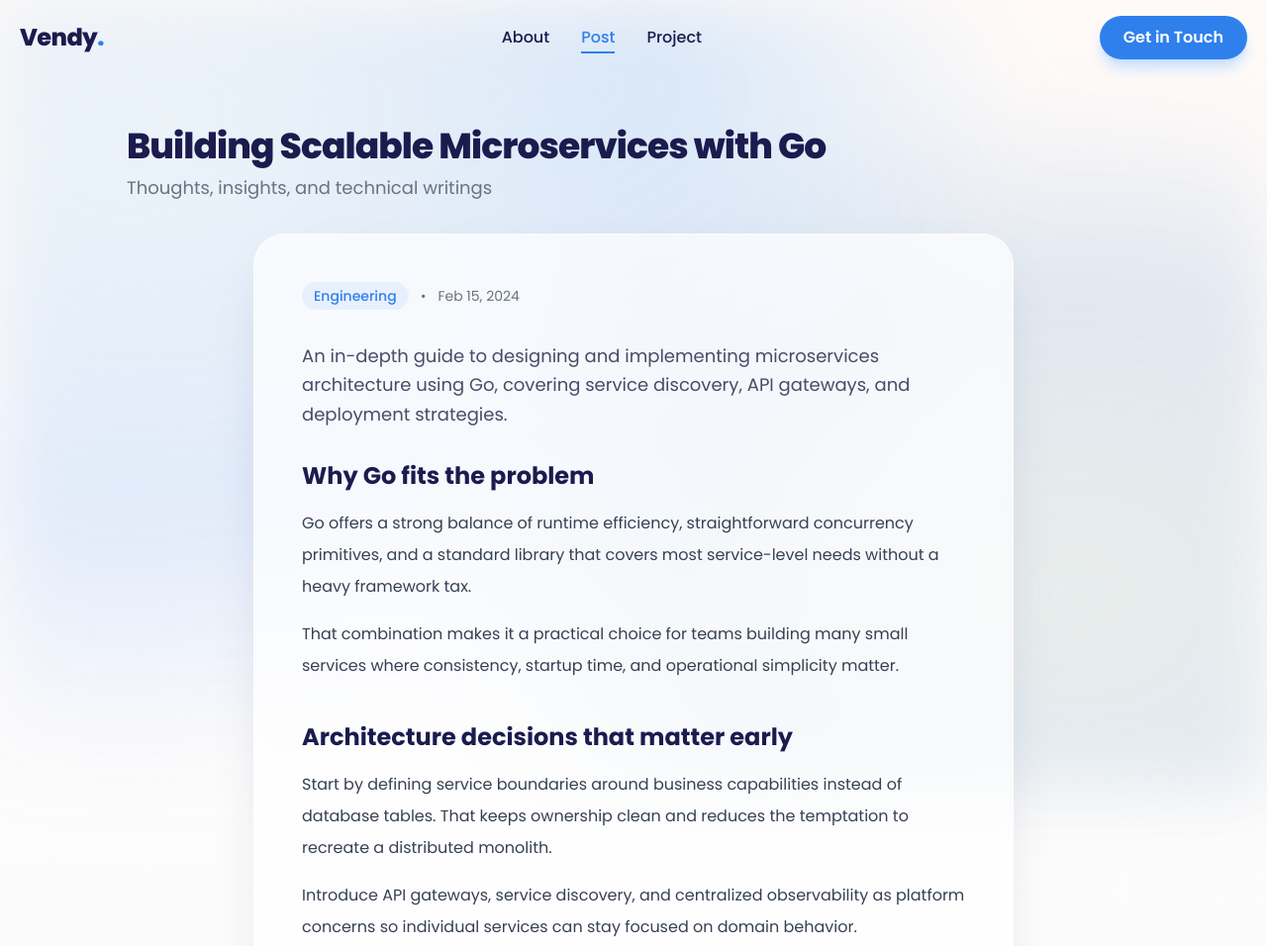
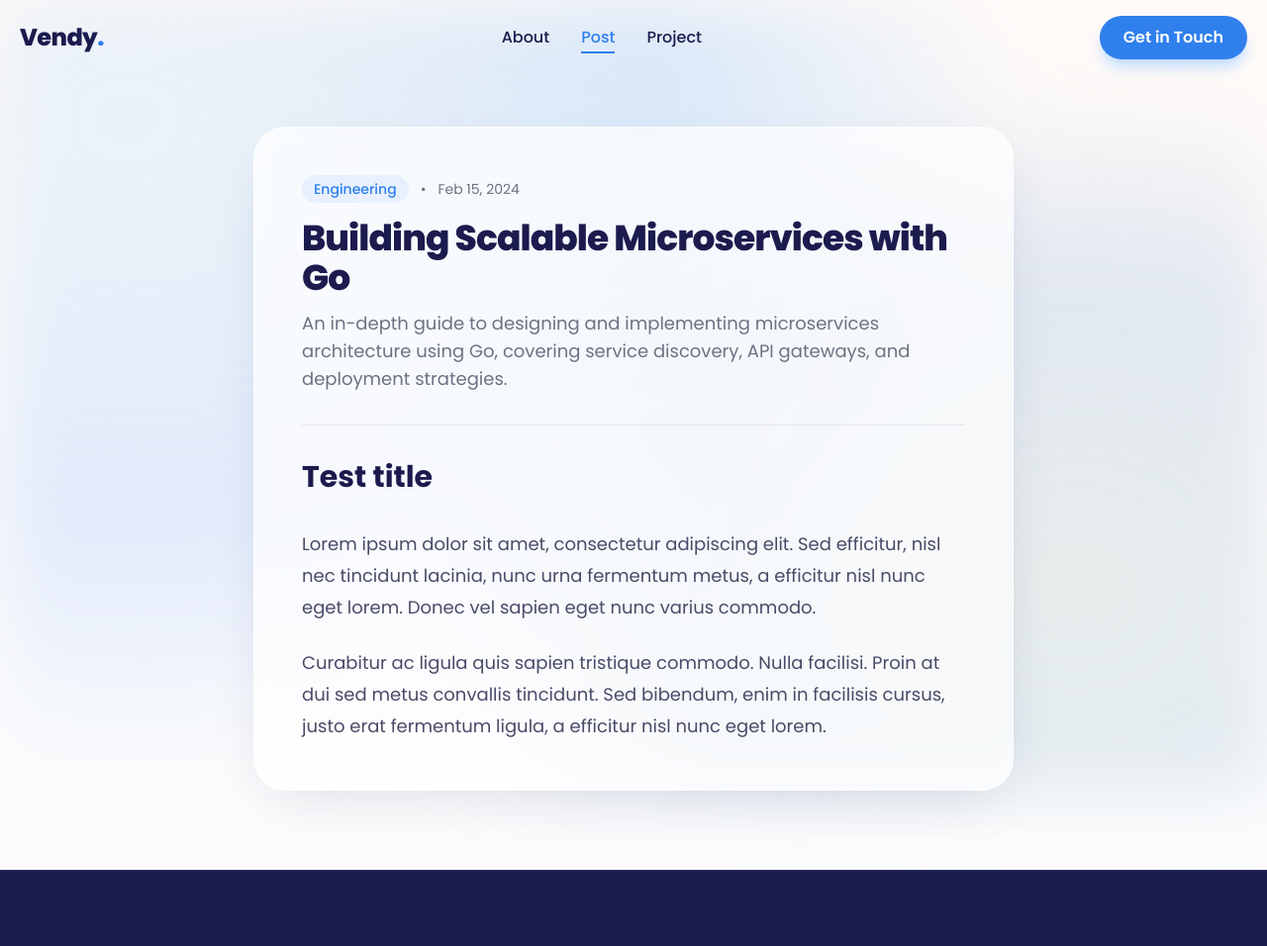
Before and after one commit to vendyp/vendyp-dev, an Astro site: page /posts/building-scalable-microservices-with-go in a window 1280 px wide. Shown: the top 956 px of the page at 99% size. Built offline with nearby package versions, Linux system fonts and the light colour scheme; Astro itself is replaced by a stand-in of ours.

Commit message:
fix: update on posts

```diff
--- a/package.json
+++ b/package.json
@@ -9,6 +9,7 @@
     "astro": "astro"
   },
   "devDependencies": {
+    "@tailwindcss/typography": "^0.5.19",
     "@tailwindcss/vite": "^4.2.1",
     "tailwindcss": "^4.2.1"
   },
--- a/src/components/CareerTimeline.astro
+++ b/src/components/CareerTimeline.astro
@@ -45,7 +45,7 @@ import { experiences } from "../data/experiences";
                                 >
                                     {experience.company}
                                 </a>
-                                <p class="relative z-10 leading-relaxed text-body" set:html={experience.description} />
+                                <p class="relative z-10 leading-relaxed text-body my-2" set:html={experience.description} />
                             </div>
                         </div>
                     ))
--- /dev/null
+++ b/src/content/config.ts
@@ -0,0 +1,16 @@
+import { defineCollection, z } from "astro:content";
+
+const posts = defineCollection({
+  type: "content",
+  schema: z.object({
+    title: z.string(),
+    excerpt: z.string(),
+    category: z.string(),
+    date: z.date(),
+    description: z.string().optional(),
+  }),
+});
+
+export const collections = {
+  posts,
+};
--- /dev/null
+++ b/src/content/posts/building-scalable-microservices-with-go.md
@@ -0,0 +1,13 @@
+---
+title: Building Scalable Microservices with Go
+excerpt: An in-depth guide to designing and implementing microservices architecture using Go, covering service discovery, API gateways, and deployment strategies.
+category: Engineering
+date: 2024-02-15
+description: Thoughts, insights, and technical writings
+---
+
+## Test title
+
+Lorem ipsum dolor sit amet, consectetur adipiscing elit. Sed efficitur, nisl nec tincidunt lacinia, nunc urna fermentum metus, a efficitur nisl nunc eget lorem. Donec vel sapien eget nunc varius commodo.
+
+Curabitur ac ligula quis sapien tristique commodo. Nulla facilisi. Proin at dui sed metus convallis tincidunt. Sed bibendum, enim in facilisis cursus, justo erat fermentum ligula, a efficitur nisl nunc eget lorem.
--- a/src/data/site.ts
+++ b/src/data/site.ts
@@ -6,79 +6,4 @@ export const navLinks = [
   { href: "/projects", label: "Project", key: "project" },
 ] as const;
 
-export const posts = [
-  {
-    slug: "building-scalable-microservices-with-go",
-    title: "Building Scalable Microservices with Go",
-    category: "Engineering",
-    date: "Feb 15, 2024",
-    excerpt:
-      "An in-depth guide to designing and implementing microservices architecture using Go, covering service discovery, API gateways, and deployment strategies.",
-    description: "Thoughts, insights, and technical writings",
-  },
-  {
-    slug: "the-evolution-of-cicd-pipelines",
-    title: "The Evolution of CI/CD Pipelines",
-    category: "Engineering",
-    date: "Jan 28, 2024",
-    excerpt:
-      "Exploring how CI/CD practices have evolved from simple scripts to sophisticated pipelines, and what the future holds for automated deployments.",
-    description: "Lessons from modern delivery systems and platform thinking.",
-  },
-  {
-    slug: "designing-for-developer-experience",
-    title: "Designing for Developer Experience",
-    category: "Product",
-    date: "Jan 15, 2024",
-    excerpt:
-      "How prioritizing developer experience in product design leads to better outcomes, happier teams, and more sustainable engineering practices.",
-    description: "Why developer ergonomics should be treated as a product feature.",
-  },
-  {
-    slug: "from-monolith-to-microservices-a-migration-story",
-    title: "From Monolith to Microservices: A Migration Story",
-    category: "Engineering",
-    date: "Dec 20, 2023",
-    excerpt:
-      "Lessons learned from migrating a large monolithic application to a microservices architecture, including challenges, benefits, and best practices.",
-    description: "A candid migration story from risk to resilience.",
-  },
-  {
-    slug: "the-art-of-code-reviews",
-    title: "The Art of Code Reviews",
-    category: "Engineering",
-    date: "Nov 30, 2023",
-    excerpt:
-      "Best practices for conducting effective code reviews that improve code quality, foster team learning, and maintain positive working relationships.",
-    description: "Code review as a craft, not a gate.",
-  },
-] as const;
-
-export const featuredPost = {
-  ...posts[0],
-  sections: [
-    {
-      title: "Why Go fits the problem",
-      body: [
-        "Go offers a strong balance of runtime efficiency, straightforward concurrency primitives, and a standard library that covers most service-level needs without a heavy framework tax.",
-        "That combination makes it a practical choice for teams building many small services where consistency, startup time, and operational simplicity matter.",
-      ],
-    },
-    {
-      title: "Architecture decisions that matter early",
-      body: [
-        "Start by defining service boundaries around business capabilities instead of database tables. That keeps ownership clean and reduces the temptation to recreate a distributed monolith.",
-        "Introduce API gateways, service discovery, and centralized observability as platform concerns so individual services can stay focused on domain behavior.",
-      ],
-    },
-    {
-      title: "Delivery and operability",
-      body: [
-        "Scalability is not just about throughput. It is also about how quickly the team can ship, monitor, and roll back changes safely.",
-        "CI/CD automation, structured logs, and health-based deployments should be treated as part of the product architecture, not as cleanup work for later.",
-      ],
-    },
-  ],
-} as const;
-
 export { siteMeta };
--- /dev/null
+++ b/src/layouts/PostLayout.astro
@@ -0,0 +1,55 @@
+---
+import BaseLayout from "./BaseLayout.astro";
+
+interface Props {
+    pageTitle: string;
+    postTitle: string;
+    excerpt?: string;
+    category: string;
+    formattedDate: string;
+}
+
+const { pageTitle, postTitle, excerpt, category, formattedDate } = Astro.props;
+---
+
+<BaseLayout title={pageTitle} activeNav="post">
+    <main class="post-layout-shell">
+        <section class="fade-in px-4 pt-32 pb-20 sm:px-6">
+            <article
+                class="post-card mx-auto max-w-3xl rounded-4xl border border-white/60 bg-white/70 p-8 shadow-[0_20px_60px_-20px_rgba(27,27,78,0.15)] backdrop-blur-sm md:p-12"
+            >
+                <header class="mb-8">
+                    <div
+                        class="mb-4 flex flex-wrap items-center gap-3 text-sm text-gray-500"
+                    >
+                        <span
+                            class="rounded-full bg-blue-light px-3 py-1 font-medium text-coral"
+                        >
+                            {category}
+                        </span>
+                        <span aria-hidden="true">•</span>
+                        <time>{formattedDate}</time>
+                    </div>
+                    <h1
+                        class="text-3xl font-extrabold tracking-tight text-navy md:text-4xl"
+                    >
+                        {postTitle}
+                    </h1>
+                    {
+                        excerpt && (
+                            <p class="mt-3 text-lg text-gray-500">{excerpt}</p>
+                        )
+                    }
+                </header>
+
+                <hr class="mb-8 border-t border-gray-200" />
+
+                <div
+                    class="post-content prose prose-lg max-w-none text-body prose-headings:text-navy prose-a:text-coral"
+                >
+                    <slot />
+                </div>
+            </article>
+        </section>
+    </main>
+</BaseLayout>
--- /dev/null
+++ b/src/pages/posts/[slug].astro
@@ -0,0 +1,41 @@
+---
+import { getCollection, getEntry, type CollectionEntry } from "astro:content";
+import PostLayout from "../../layouts/PostLayout.astro";
+
+export async function getStaticPaths() {
+  const posts = await getCollection("posts");
+
+  return posts.map((post: CollectionEntry<"posts">) => ({
+    params: { slug: post.slug },
+  }));
+}
+
+const { slug } = Astro.params;
+
+if (!slug) {
+  return Astro.redirect("/posts");
+}
+
+const post = await getEntry("posts", slug);
+
+if (!post) {
+  throw new Error(`Post not found: ${slug}`);
+}
+
+const { Content } = await post.render();
+const formattedDate = post.data.date.toLocaleDateString("en-US", {
+  month: "short",
+  day: "numeric",
+  year: "numeric",
+});
+---
+
+<PostLayout
+  pageTitle={`Dwi Vendy - ${post.data.title}`}
+  postTitle={post.data.title}
+  excerpt={post.data.excerpt}
+  category={post.data.category}
+  formattedDate={formattedDate}
+>
+  <Content />
+</PostLayout>
--- a/src/pages/posts/building-scalable-microservices-with-go.astro
+++ /dev/null
@@ -1,37 +0,0 @@
----
-import { featuredPost } from "../../data/site";
-import BaseLayout from "../../layouts/BaseLayout.astro";
----
-
-<BaseLayout title={`Dwi Vendy - ${featuredPost.title}`} activeNav="post">
-  <main style="min-height: 750px;">
-    <section class="fade-in px-4 pt-32 pb-8 sm:px-6">
-      <div class="mx-auto max-w-5xl">
-        <h1 class="text-3xl font-extrabold tracking-tight text-navy md:text-4xl">{featuredPost.title}</h1>
-        <p class="mt-2 text-lg text-gray-500">{featuredPost.description}</p>
-      </div>
-    </section>
-    <section class="fade-in px-4 pb-20 sm:px-6">
-      <article class="mx-auto max-w-3xl rounded-4xl border border-white/60 bg-white/70 p-8 shadow-[0_20px_60px_-20px_rgba(27,27,78,0.15)] backdrop-blur-sm md:p-12">
-        <div class="mb-8 flex flex-wrap items-center gap-3 text-sm text-gray-500">
-          <span class="rounded-full bg-blue-light px-3 py-1 font-medium text-coral">{featuredPost.category}</span>
-          <span>•</span>
-          <span>{featuredPost.date}</span>
-        </div>
-        <p class="mb-8 text-lg leading-relaxed text-body">{featuredPost.excerpt}</p>
-        <div class="space-y-10">
-          {
-            featuredPost.sections.map((section) => (
-              <section>
-                <h2 class="mb-4 text-2xl font-bold text-navy">{section.title}</h2>
-                <div class="space-y-4 text-base leading-8 text-gray-700">
-                  {section.body.map((paragraph) => <p>{paragraph}</p>)}
-                </div>
-              </section>
-            ))
-          }
-        </div>
-      </article>
-    </section>
-  </main>
-</BaseLayout>
--- a/src/pages/posts/index.astro
+++ b/src/pages/posts/index.astro
@@ -1,30 +1,69 @@
 ---
+import { getCollection, type CollectionEntry } from "astro:content";
 import PostCard from "../../components/PostCard.astro";
-import { posts } from "../../data/site";
 import BaseLayout from "../../layouts/BaseLayout.astro";
+
+const posts = (await getCollection("posts"))
+  .sort((a: CollectionEntry<"posts">, b: CollectionEntry<"posts">) =>
+    b.data.date.getTime() - a.data.date.getTime(),
+  )
+  .map((post: CollectionEntry<"posts">) => ({
+    slug: post.slug,
+    title: post.data.title,
+    category: post.data.category,
+    date: post.data.date.toLocaleDateString("en-US", {
+      month: "short",
+      day: "numeric",
+      year: "numeric",
+    }),
+    excerpt: post.data.excerpt,
+  }));
 ---
 
 <BaseLayout title="Dwi Vendy - Post List" activeNav="post">
   <main>
     <section class="fade-in px-4 pt-32 pb-8 sm:px-6">
       <div class="mx-auto max-w-5xl">
-        <h1 class="text-3xl font-extrabold tracking-tight text-navy md:text-4xl">Posts</h1>
-        <p class="mt-2 text-lg text-gray-500">Thoughts, insights, and technical writings</p>
+        <h1
+          class="text-3xl font-extrabold tracking-tight text-navy md:text-4xl"
+        >
+          Posts
+        </h1>
+        <p class="mt-2 text-lg text-gray-500">
+          Thoughts, insights, and technical writings
+        </p>
       </div>
     </section>
     <section class="fade-in px-4 pb-8 sm:px-6">
       <div class="mx-auto max-w-5xl">
-        <div class="flex flex-col items-start justify-between gap-4 sm:flex-row sm:items-center">
+        <div
+          class="flex flex-col items-start justify-between gap-4 sm:flex-row sm:items-center"
+        >
           <div class="max-w-md flex-1">
             <div class="relative">
-              <input type="text" placeholder="Search posts..." class="w-full rounded-lg border border-gray-200 py-2 pr-4 pl-10 focus:border-transparent focus:ring-2 focus:ring-coral focus:outline-none" />
-              <svg class="absolute top-1/2 left-3 h-4 w-4 -translate-y-1/2 transform text-gray-400" fill="none" stroke="currentColor" viewBox="0 0 24 24">
-                <path stroke-linecap="round" stroke-linejoin="round" stroke-width="2" d="M21 21l-6-6m2-5a7 7 0 11-14 0 7 7 0 0114 0z"></path>
+              <input
+                type="text"
+                placeholder="Search posts..."
+                class="w-full rounded-lg border border-gray-200 py-2 pr-4 pl-10 focus:border-transparent focus:ring-2 focus:ring-coral focus:outline-none"
+              />
+              <svg
+                class="absolute top-1/2 left-3 h-4 w-4 -translate-y-1/2 transform text-gray-400"
+                fill="none"
+                stroke="currentColor"
+                viewBox="0 0 24 24"
+              >
+                <path
+                  stroke-linecap="round"
+                  stroke-linejoin="round"
+                  stroke-width="2"
+                  d="M21 21l-6-6m2-5a7 7 0 11-14 0 7 7 0 0114 0z"></path>
               </svg>
             </div>
           </div>
           <div class="flex items-center gap-2">
-            <select class="rounded-lg border border-gray-200 px-3 py-2 text-sm focus:border-transparent focus:ring-2 focus:ring-coral focus:outline-none">
+            <select
+              class="rounded-lg border border-gray-200 px-3 py-2 text-sm focus:border-transparent focus:ring-2 focus:ring-coral focus:outline-none"
+            >
               <option value="">All Categories</option>
               <option value="engineering">Engineering</option>
               <option value="design">Design</option>
@@ -36,28 +75,66 @@ import BaseLayout from "../../layouts/BaseLayout.astro";
     </section>
     <section class="fade-in px-4 pb-20 sm:px-6">
       <div class="mx-auto max-w-5xl">
+        {
+          posts.length > 0 ? (
+            <>
               <div class="card-post flex flex-col gap-5">
                 {
-            posts.map((post) => (
+                  posts.map((post: (typeof posts)[number]) => (
                     <PostCard
                       title={post.title}
                       category={post.category}
                       date={post.date}
                       excerpt={post.excerpt}
-                href={post.slug === "building-scalable-microservices-with-go" ? `/posts/${post.slug}` : "#"}
+                      href={`/posts/${post.slug}`}
                     />
                   ))
                 }
               </div>
               <div class="mt-12 flex justify-center">
-          <button data-loading-button class="flex items-center gap-2 rounded-lg border border-coral px-4 py-2 text-sm font-medium text-coral transition-all duration-300">
+                <button
+                  data-loading-button
+                  class="flex items-center gap-2 rounded-lg border border-coral px-4 py-2 text-sm font-medium text-coral transition-all duration-300"
+                >
                   <span data-button-text>Load More Posts</span>
-            <svg data-button-spinner class="hidden h-4 w-4 animate-spin" viewBox="0 0 24 24" fill="none" xmlns="http://www.w3.org/2000/svg">
-              <circle class="opacity-25" cx="12" cy="12" r="10" stroke="currentColor" stroke-width="4"></circle>
-              <path class="opacity-75" fill="currentColor" d="M4 12a8 8 0 018-8V0C5.373 0 0 5.373 0 12h4zm2 5.291A7.962 7.962 0 014 12H0c0 3.042 1.135 5.824 3 7.938l3-2.647z"></path>
+                  <svg
+                    data-button-spinner
+                    class="hidden h-4 w-4 animate-spin"
+                    viewBox="0 0 24 24"
+                    fill="none"
+                    xmlns="http://www.w3.org/2000/svg"
+                  >
+                    <circle
+                      class="opacity-25"
+                      cx="12"
+                      cy="12"
+                      r="10"
+                      stroke="currentColor"
+                      stroke-width="4"></circle>
+                    <path
+                      class="opacity-75"
+                      fill="currentColor"
+                      d="M4 12a8 8 0 018-8V0C5.373 0 0 5.373 0 12h4zm2 5.291A7.962 7.962 0 014 12H0c0 3.042 1.135 5.824 3 7.938l3-2.647z"
+                    ></path>
                   </svg>
                 </button>
               </div>
+            </>
+          ) : (
+            <div class="card-post rounded-xl border border-coral/30 bg-white/60 px-6 py-12 text-center shadow-sm">
+              <h2 class="text-2xl font-bold text-navy">No posts yet</h2>
+              <p class="mx-auto mt-3 max-w-xl text-body">
+                New articles are being drafted. Please check back soon for fresh technical writings and insights.
+              </p>
+              <a
+                href="/"
+                class="mt-6 inline-flex items-center rounded-lg border border-coral px-4 py-2 text-sm font-medium text-coral transition-all duration-300 hover:bg-coral hover:text-white"
+              >
+                Back to Home
+              </a>
+            </div>
+          )
+        }
       </div>
     </section>
   </main>
--- a/src/styles/global.css
+++ b/src/styles/global.css
@@ -1,5 +1,6 @@
 @import url("https://fonts.googleapis.com/css2?family=Poppins:wght@300;400;500;600;700;800&display=swap");
 @import "tailwindcss";
+@plugin "@tailwindcss/typography";
 
 @theme {
   --font-sans: "Poppins", sans-serif;
@@ -101,12 +102,12 @@ body {
 }
 
 @layer base {
-  h1,
-  h2,
-  h3,
-  h4,
-  h5,
-  h6 {
+  :not(.post-content) h1,
+  :not(.post-content) h2,
+  :not(.post-content) h3,
+  :not(.post-content) h4,
+  :not(.post-content) h5,
+  :not(.post-content) h6 {
     color: var(--navy);
   }
 }
```
Also changed, not shown: 1 other file. Lines whose indentation alone changed are shown as unchanged.
